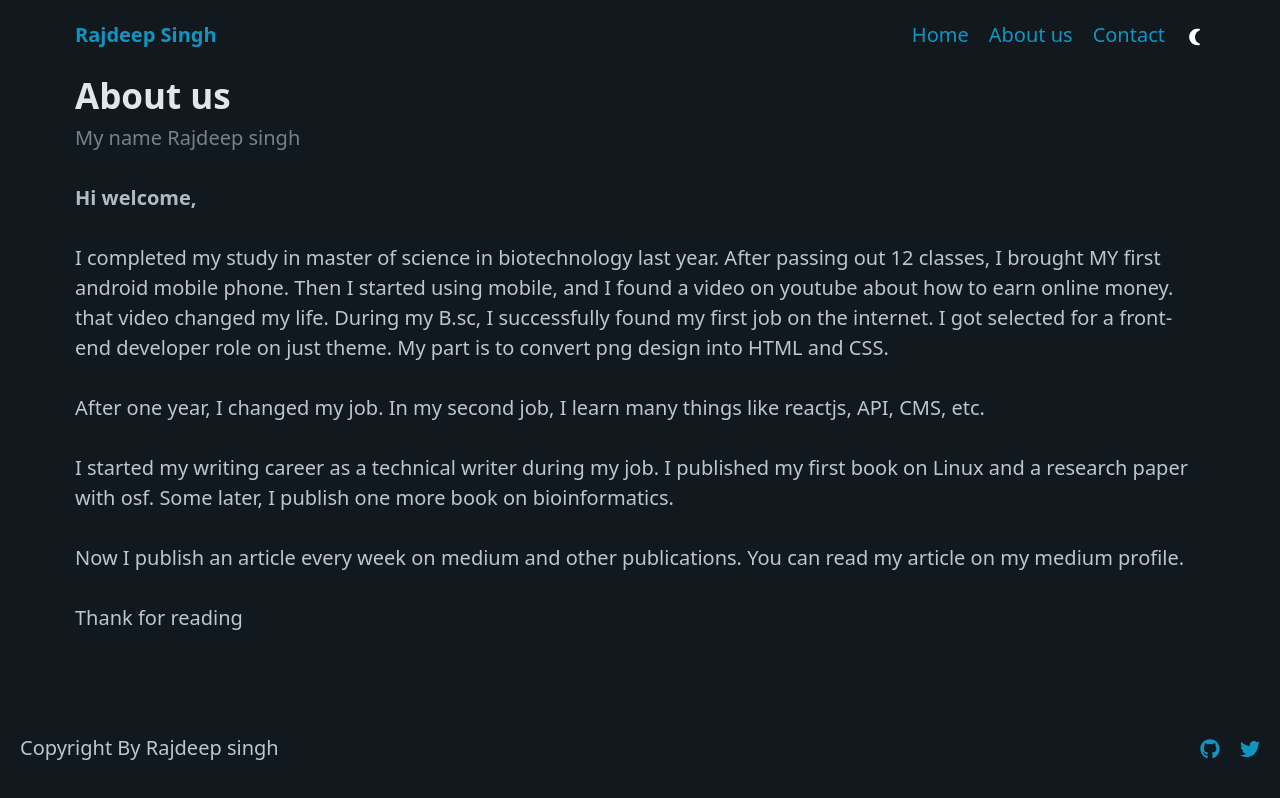
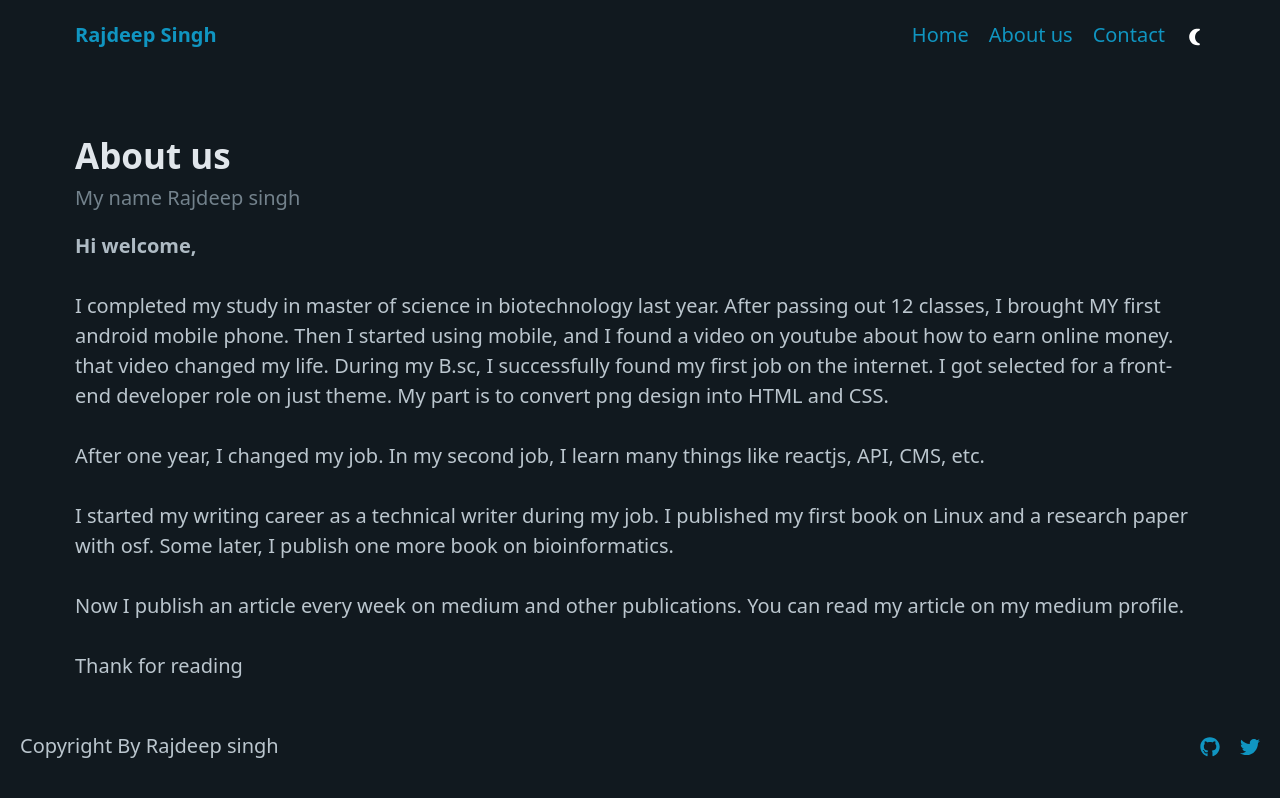
Before and after one commit to officialrajdeepsingh/pico-css-with-nextjs, a Next.js app: page /pages/about in a window 1280 px wide. Built offline with nearby package versions, Linux system fonts and the light colour scheme.

Commit message:
Create the about page

```diff
--- a/src/pages/pages/about.tsx
+++ b/src/pages/pages/about.tsx
@@ -3,33 +3,31 @@ import React from 'react';
 function about() {
     return (
         <div className='container' role="document">
-            <section>
-                <div className="headings">
-                <h2>About us</h2>
-                    <h3>
-                        My name Rajdeep singh
-                    </h3>
-                </div>
+
+
+                <hgroup className='readPost'>
+                    <h2>About us</h2>
+                    <h3> My name Rajdeep singh </h3>
+                </hgroup>
 
                 <h6>Hi welcome, </h6>
 
                 <p>
                     I completed my study in master of science in biotechnology last year. After passing out 12 classes, I brought MY first android mobile phone. Then I started using mobile, and I found a video on youtube about how to earn online money. that video changed my life. During my B.sc, I successfully found my first job on the internet. I got selected for a front-end developer role on just theme. My part is to convert png design into HTML and CSS.
                 </p>
+
                 <p>
                     After one year, I changed my job. In my second job, I learn many things like reactjs, API, CMS, etc.
                 </p>
                 <p>
-
                     I started my writing career as a technical writer during my job. I published my first book on Linux and a research paper with osf. Some later, I publish one more book on bioinformatics.
-
                 </p>
                 <p>
-
                     Now I publish an article every week on medium and other publications. You can read my article on my medium profile.
                 </p>
+
                 <p>Thank for reading</p>
-            </section>
+
         </div>
     )
 }
```
